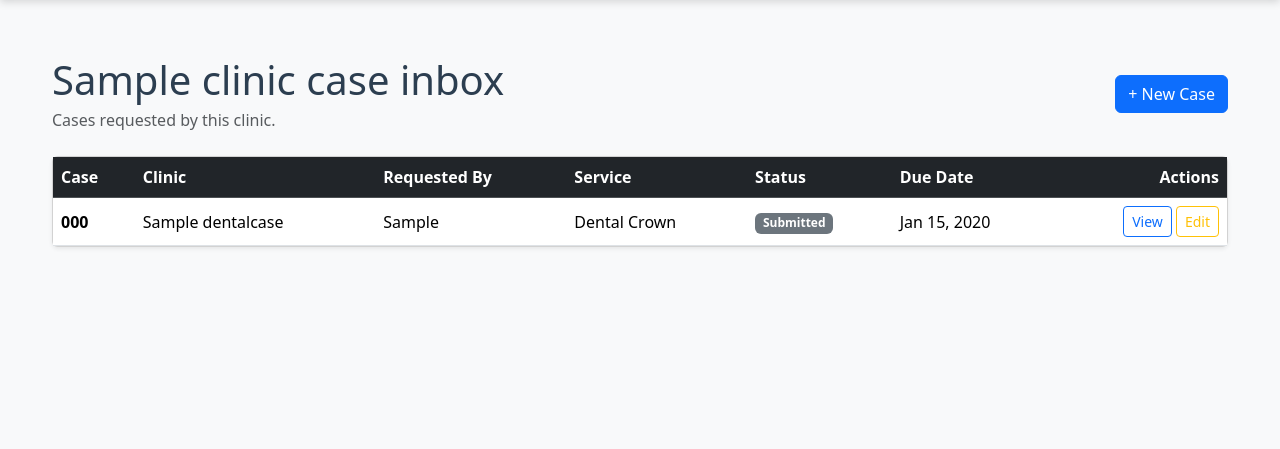
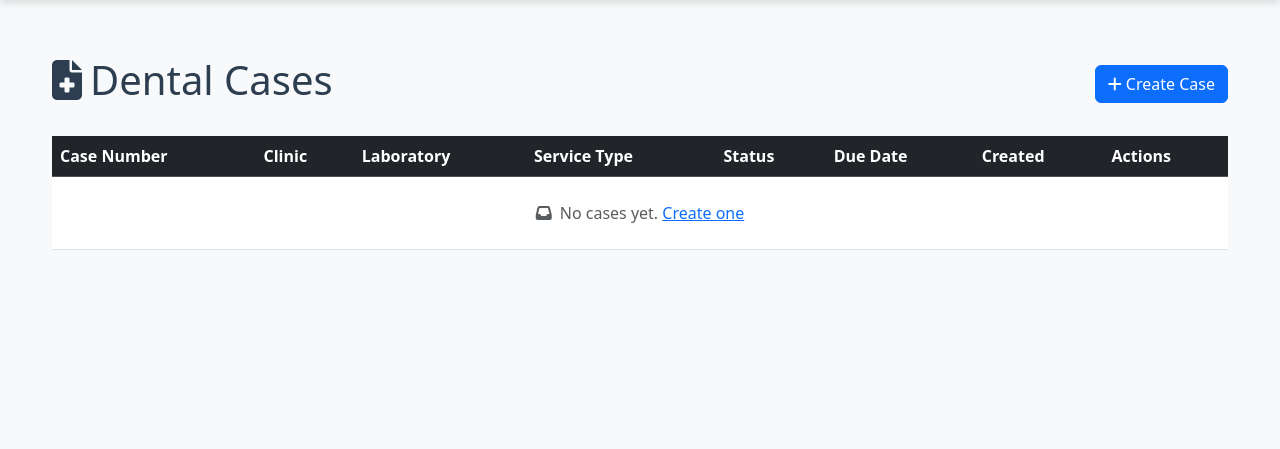
Before and after one commit to ssalazaro8/DentiFlow, a Django app: page /cases/clinics/1/inbox/ in a window 1280 px wide. Shown: the part 62-511 px from the top of the page. Run offline with Django 5.2, Linux system fonts and the light colour scheme; tables that the repository leaves empty hold one stand-in row (values such as "Sample post").

Commit message:
fix: complete English translation and fix cases list functionality
- Fixed dental_case_list view to display all cases instead of redirecting
- Created cases list template with proper case display
- Updated dashboard.html with complete English translation
- Updated mark_complete.html with complete English translation
- Fixed title in dental_cases/base.html
- Updated success messages in views.py to English
- Ensured consistent English throughout all templates

Now users can:
1. See the cases list properly at /cases/
2. Click on any case to view details
3. See FR-11 (Production Timeline) in case details
4. See FR-27 (Delivery Registration) button in completed cases
5. All UI text is consistently in English

```diff
--- a/apps/dental_cases/templates/dental_cases/base.html
+++ b/apps/dental_cases/templates/dental_cases/base.html
@@ -3,7 +3,7 @@
 <head>
     <meta charset="UTF-8">
     <meta name="viewport" content="width=device-width, initial-scale=1.0">
-    <title>{% block title %}DentiFlow - Casos Dentales{% endblock %}</title>
+    <title>{% block title %}DentiFlow - Dental Cases{% endblock %}</title>
     <link href="https://cdn.jsdelivr.net/npm/bootstrap@5.3.3/dist/css/bootstrap.min.css" rel="stylesheet">
     <link rel="stylesheet" href="https://cdnjs.cloudflare.com/ajax/libs/font-awesome/6.5.2/css/all.min.css">
     <style>
--- a/apps/dental_cases/templates/dental_cases/list.html
+++ b/apps/dental_cases/templates/dental_cases/list.html
@@ -1,208 +1,61 @@
 {% extends "dental_cases/base.html" %}
 
+{% block title %}Dental Cases - DentiFlow{% endblock %}
 
 {% block content %}
-
 <div class="d-flex justify-content-between align-items-center mb-4">
-
-    <div>
-
-        <h1 class="mb-1">
-            {% if laboratory %}{{ laboratory.name }} case inbox{% elif clinic %}{{ clinic.name }} case inbox{% else %}Dental Cases{% endif %}
-        </h1>
-
-        <p class="text-muted mb-0">
-            {% if laboratory %}Review cases that have been sent to your laboratory.{% elif clinic %}Cases requested by this clinic.{% else %}Manage dental work orders throughout their lifecycle.{% endif %}
-        </p>
-
-    </div>
-
-    <a
-        href="{% url 'dental_case_create' %}"
-        class="btn btn-primary"
-    >
-        + New Case
-    </a>
-
+    <h1><i class="fas fa-file-medical me-2"></i>Dental Cases</h1>
+    <a href="{% url 'dental_case_create' %}" class="btn btn-primary"><i class="fas fa-plus me-1"></i>Create Case</a>
 </div>
 
-
-{% if dental_cases %}
-
-<div class="card shadow-sm">
-
-    <div class="card-body p-0">
-
-        <div class="table-responsive">
-
-            <table class="table table-hover align-middle mb-0">
-
-                <thead class="table-dark">
-
-                    <tr>
-
-                        <th>Case</th>
-
-                        <th>Clinic</th>
-
-                        <th>Requested By</th>
-
-                        <th>Service</th>
-
-                        <th>Status</th>
-
-                        <th>Due Date</th>
-
-                        <th class="text-end">
-                            Actions
-                        </th>
-
-                    </tr>
-
-                </thead>
-
-
-                <tbody>
-
-                    {% for case in dental_cases %}
-
-                    <tr>
-
-                        <td>
-                            <strong>
-                                {{ case.case_number }}
-                            </strong>
-                        </td>
-
-
-                        <td>
-                            {{ case.clinic_name }}
-                        </td>
-
-
-                        <td>
-                            {{ case.requested_by }}
-                        </td>
-
-
-                        <td>
-                            {{ case.get_service_type_display }}
-                        </td>
-
-
-                        <td>
-
-                            {% if case.status == "SUBMITTED" %}
-
-                                <span class="badge bg-secondary">
-                                    {{ case.get_status_display }}
-                                </span>
-
-                            {% elif case.status == "IN_REVIEW" %}
-
-                                <span class="badge bg-info text-dark">
-                                    {{ case.get_status_display }}
-                                </span>
-
-                            {% elif case.status == "IN_PROGRESS" %}
-
-                                <span class="badge bg-primary">
-                                    {{ case.get_status_display }}
-                                </span>
-
-                            {% elif case.status == "COMPLETED" %}
-
-                                <span class="badge bg-success">
-                                    {{ case.get_status_display }}
-                                </span>
-
-                            {% elif case.status == "DELIVERED" %}
-
-                                <span class="badge bg-dark">
-                                    {{ case.get_status_display }}
-                                </span>
-
-                            {% elif case.status == "CANCELLED" %}
-
-                                <span class="badge bg-danger">
-                                    {{ case.get_status_display }}
-                                </span>
-
-                            {% endif %}
-
-                            {% if case.status == "REJECTED" %}
-
-                                <span class="badge bg-danger">
-                                    {{ case.get_status_display }}
-                                </span>
-
-                            {% endif %}
-
-                        </td>
-
-
-                        <td>
-                            {{ case.due_date|date:"M d, Y" }}
-                        </td>
-
-
-                        <td class="text-end">
-
-                            <a
-                                href="{% url 'dental_case_detail' case.id %}"
-                                class="btn btn-sm btn-outline-primary"
-                            >
-                                View
-                            </a>
-
-                            <a
-                                href="{% url 'dental_case_edit' case.id %}"
-                                class="btn btn-sm btn-outline-warning"
-                            >
-                                Edit
-                            </a>
-
-                        </td>
-
-                    </tr>
-
-                    {% endfor %}
-
-                </tbody>
-
-            </table>
-
-        </div>
-
-    </div>
-
+<div class="table-responsive">
+    <table class="table table-hover">
+        <thead class="table-dark">
+            <tr>
+                <th>Case Number</th>
+                <th>Clinic</th>
+                <th>Laboratory</th>
+                <th>Service Type</th>
+                <th>Status</th>
+                <th>Due Date</th>
+                <th>Created</th>
+                <th>Actions</th>
+            </tr>
+        </thead>
+        <tbody>
+            {% for case in cases %}
+            <tr>
+                <td><strong>{{ case.case_number }}</strong></td>
+                <td>{{ case.clinic.name }}</td>
+                <td>{{ case.laboratory.name|default:"-" }}</td>
+                <td>{{ case.get_service_type_display }}</td>
+                <td>
+                    {% if case.status == "SUBMITTED" %}
+                        <span class="badge bg-secondary">Submitted</span>
+                    {% elif case.status == "IN_PROGRESS" %}
+                        <span class="badge bg-info">In Progress</span>
+                    {% elif case.status == "COMPLETED" %}
+                        <span class="badge bg-success">Completed</span>
+                    {% elif case.status == "DELIVERED" %}
+                        <span class="badge bg-success">Delivered</span>
+                    {% endif %}
+                </td>
+                <td>{{ case.due_date|date:"M d, Y" }}</td>
+                <td><small class="text-muted">{{ case.created_at|date:"M d, Y" }}</small></td>
+                <td>
+                    <a href="{% url 'dental_case_detail' case.id %}" class="btn btn-sm btn-outline-primary">
+                        <i class="fas fa-eye me-1"></i>View
+                    </a>
+                </td>
+            </tr>
+            {% empty %}
+            <tr>
+                <td colspan="8" class="text-center text-muted py-4">
+                    <i class="fas fa-inbox me-2"></i>No cases yet. <a href="{% url 'dental_case_create' %}">Create one</a>
+                </td>
+            </tr>
+            {% endfor %}
+        </tbody>
+    </table>
 </div>
-
-{% else %}
-
-<div class="card shadow-sm">
-
-    <div class="card-body text-center py-5">
-
-        <h4>
-            No dental cases registered
-        </h4>
-
-        <p class="text-muted">
-            Start by creating the first dental work order.
-        </p>
-
-        <a
-            href="{% url 'dental_case_create' %}"
-            class="btn btn-primary"
-        >
-            Create Dental Case
-        </a>
-
-    </div>
-
-</div>
-
-{% endif %}
-
 {% endblock %}
--- a/apps/dental_cases/views.py
+++ b/apps/dental_cases/views.py
@@ -41,10 +41,8 @@ def dental_case_list(request):
     """
     Displays all dental cases.
     """
-
-    # There is no role-aware identity yet, so do not expose an all-cases list.
-    # Users enter through a selected clinic or laboratory inbox instead.
-    return redirect("dental_case_create")
+    cases = DentalCase.objects.all().order_by('-created_at')
+    return render(request, 'dental_cases/list.html', {'cases': cases})
 
 
 def dental_case_create(request):
@@ -470,7 +468,7 @@ def register_delivery(request, case_id):
                 registered_by=request.user,
                 notes=notes,
             )
-            messages.success(request, "Entrega registrada correctamente.")
+            messages.success(request, "Delivery registered successfully.")
         except Clinic.DoesNotExist:
             messages.error(request, "La clínica seleccionada no existe.")
         except ValueError as e:
```
Also changed, not shown: apps/dental_cases/templates/dental_cases/dashboard.html (+7 -7 lines), apps/dental_cases/templates/dental_cases/mark_complete.html (+14 -14 lines).
